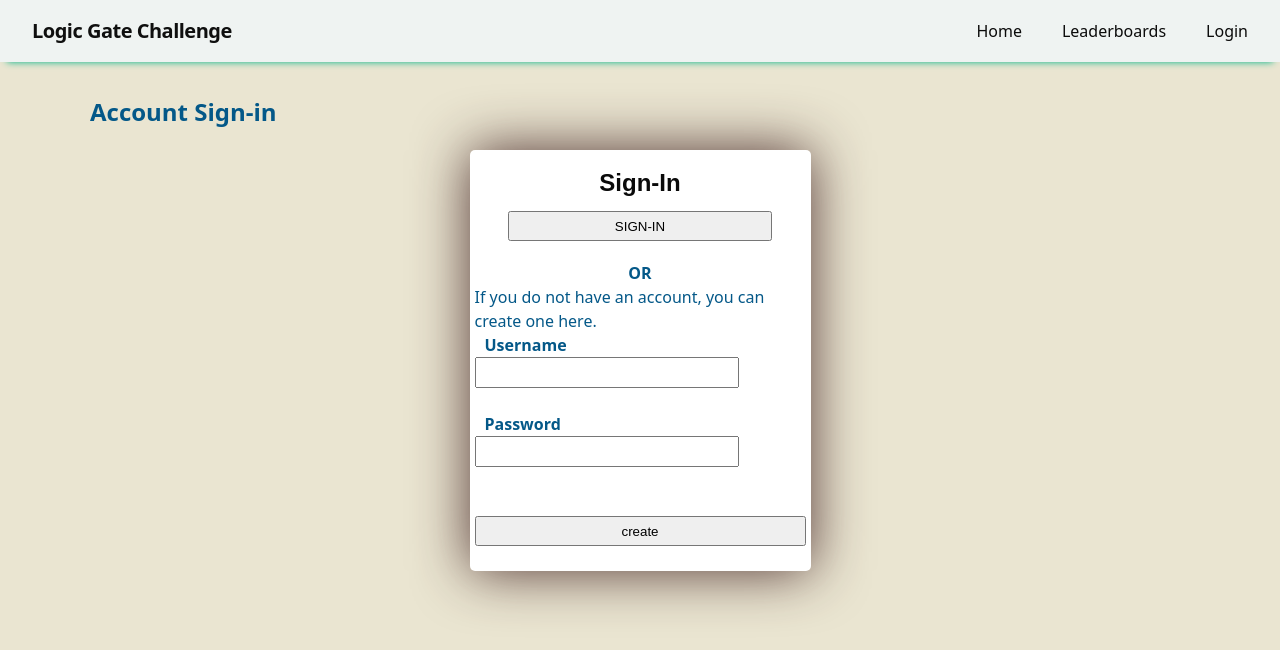
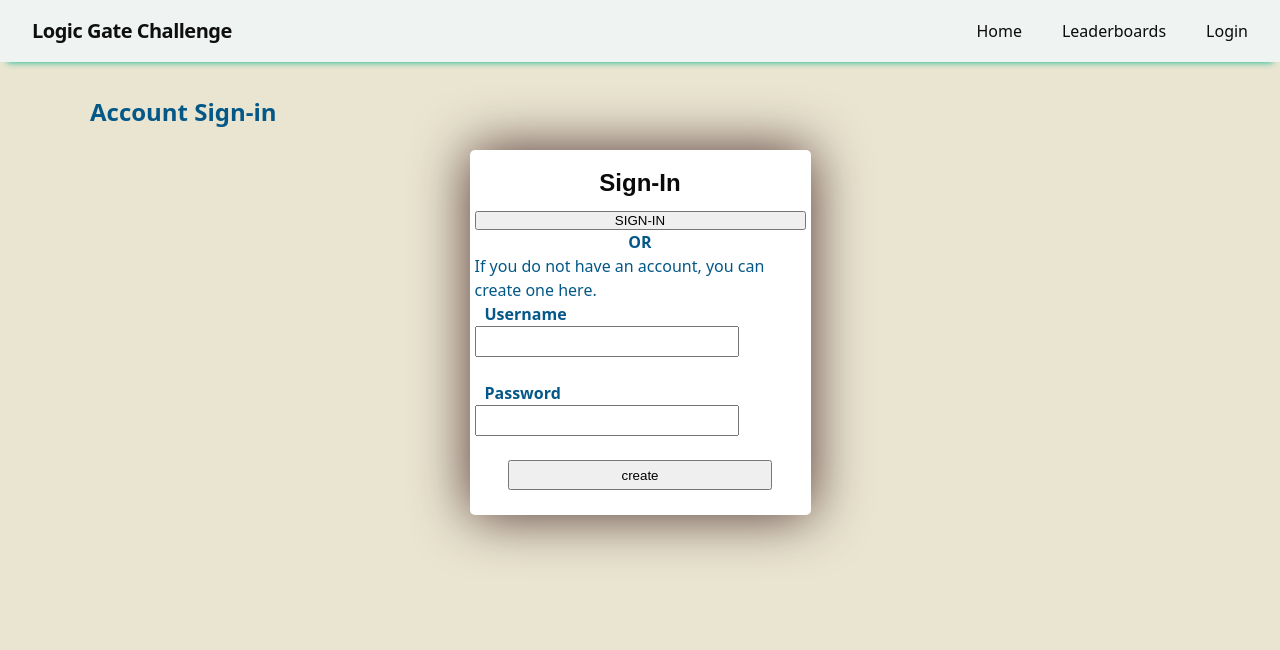
Before and after one commit to amcpc4k-maker/Logic-Gate-Simulator, a React (Vite) app: page /login in a window 1280 px wide. Shown: the top 650 px of the page. Built offline with nearby package versions, Linux system fonts and the light colour scheme.

Commit message:
Update app.css

```diff
--- a/frontend/src/stylesheets/app.css
+++ b/frontend/src/stylesheets/app.css
@@ -434,7 +434,7 @@ body {
 }
 
 
-button {
+.altBtn {
   display: block;
   margin-left: auto;
   margin-right: auto;
@@ -443,6 +443,15 @@ button {
   height: 30px;
 }
 
+.createBtn {
+  display: block;
+  margin-left: auto;
+  margin-right: auto;
+  margin-bottom: 20px;
+  width: 80%;
+  height: 30px;
+}
+
 
 label {
   font-weight: bold;
@@ -462,12 +471,6 @@ input {
 .or-txt {
   text-align: center;
   font-weight: bold;
-}
-
-
-.createBtn {
-  width: 100%;
-  margin-top: 25px;
 }
 
 
```
